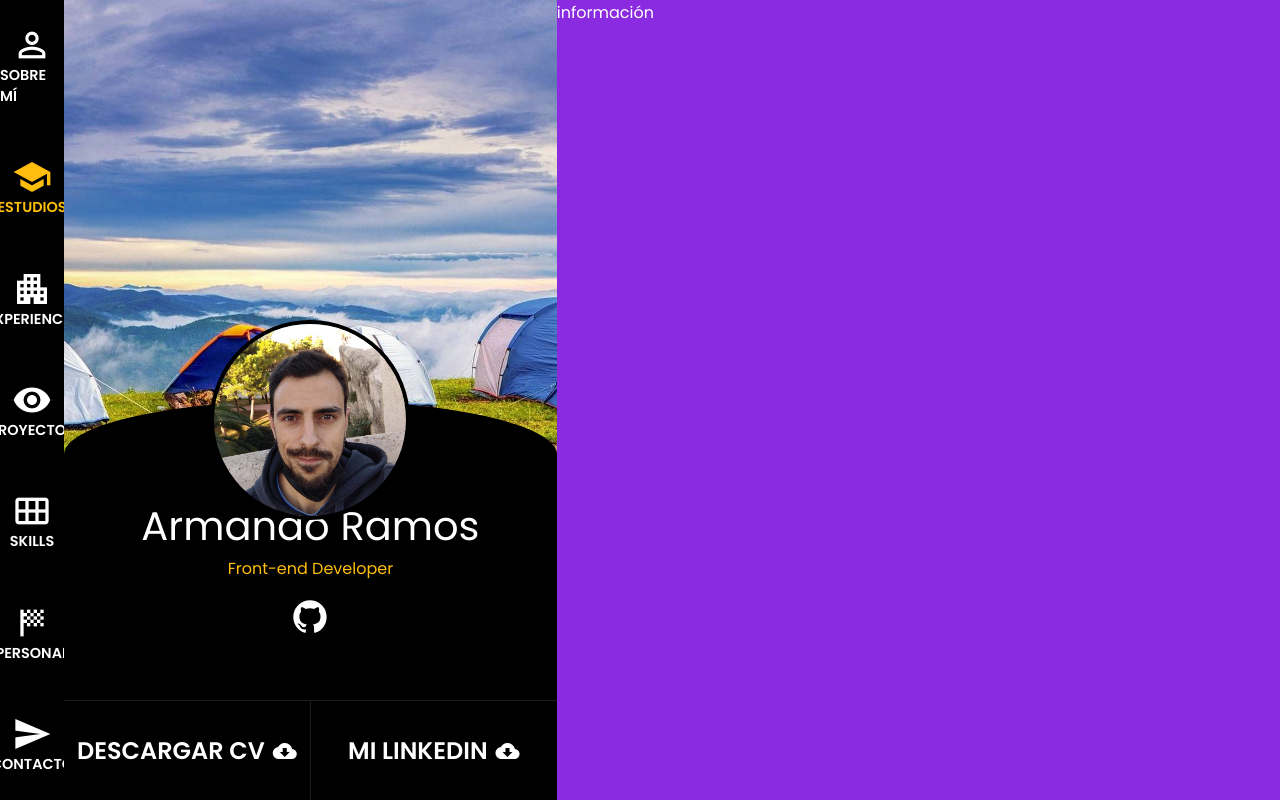
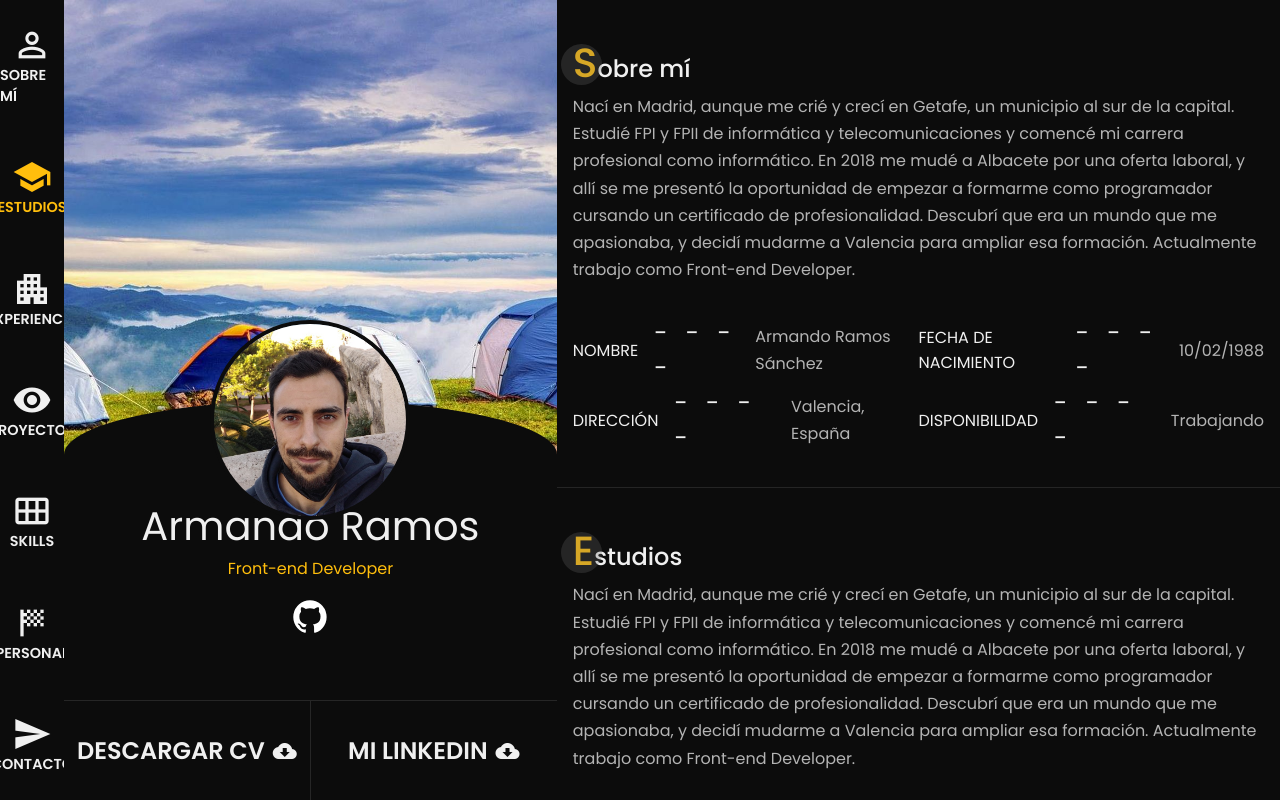
Before and after one commit to aramossanchez/pagina_personal_2, a Next.js app: page / in a window 1280 px wide. Built offline with nearby package versions, Linux system fonts and the light colour scheme.

Commit message:
feat: information with about me done

```diff
--- /dev/null
+++ b/components/information/aboutMe/aboutMe.component.jsx
@@ -0,0 +1,28 @@
+import Image from 'next/image';
+import Link from 'next/link';
+import style from './aboutMe.module.scss';
+
+export default function AboutMeComponent() {
+    return (
+        <article className={style.article}>
+            <div className={style.title_article}>Sobre mí</div>
+            <span className={style.text_article}>
+                Nací en Madrid, aunque me crié y crecí en Getafe, un municipio al sur de la capital. Estudié FPI y FPII de informática y telecomunicaciones y comencé mi carrera profesional como informático. En 2018 me mudé a Albacete por una oferta laboral, y allí se me presentó la oportunidad de empezar a formarme como programador cursando un certificado de profesionalidad. Descubrí que era un mundo que me apasionaba, y decidí mudarme a Valencia para ampliar esa formación. Actualmente trabajo como Front-end Developer.
+            </span>
+            <div className={style.data_article_container}>
+                <div className={style.data_article}>
+                    <span>NOMBRE</span><span className={style.separator_data}>- - - -</span><span className={style.text_article}>Armando Ramos Sánchez</span>
+                </div>
+                <div className={style.data_article}>
+                    <span>FECHA DE NACIMIENTO</span><span className={style.separator_data}>- - - -</span><span className={style.text_article}>10/02/1988</span>
+                </div>
+                <div className={style.data_article}>
+                    <span>DIRECCIÓN</span><span className={style.separator_data}>- - - -</span><span className={style.text_article}>Valencia, España</span>
+                </div>
+                <div className={style.data_article}>
+                    <span>DISPONIBILIDAD</span><span className={style.separator_data}>- - - -</span><span className={style.text_article}>Trabajando</span>
+                </div>
+            </div>
+        </article>
+    )
+}
--- /dev/null
+++ b/components/information/aboutMe/aboutMe.module.scss
@@ -0,0 +1,44 @@
+.article {
+    padding: 2em 1em;
+    border-bottom: 1px solid var(--border_color);
+    .title_article {
+        font-size: 1.5em;
+        font-weight: 500;
+        position: relative;
+        &::first-letter {
+            color: var(--primary_color);
+            font-size: 1.7em;
+        }
+        &:after {
+            position: absolute;
+            top: 0.5em;
+            left: -0.5em;
+            content: '';
+            background-color: var(--border_color);
+            width: 1.7em;
+            height: 1.7em;
+            border-radius: 100px;
+        }
+    }
+    .text_article {
+        line-height: 1.7em;
+        color: var(--font_color_secondary);
+    }
+    .data_article_container {
+        margin-top: 2em;
+        display: grid;
+        grid-template-columns: repeat(2, 1fr);
+        width: 100%;
+        .data_article {
+            display: flex;
+            flex-direction: row;
+            align-items: center;
+            justify-content: flex-start;
+            gap: 1em;
+            .separator_data {
+                word-spacing: 0.5em;
+                font-size: 1.5em;
+            }
+        }
+    }
+}
--- /dev/null
+++ b/components/information/information.component.jsx
@@ -0,0 +1,12 @@
+import style from './information.module.scss';
+import AboutMeComponent from './aboutMe/aboutMe.component';
+import StudiesComponent from './studies/studies.component';
+
+export default function InformationComponent() {
+    return (
+        <section className={style.information_container}>
+            <AboutMeComponent />
+            <StudiesComponent />
+        </section>
+    )
+}
--- /dev/null
+++ b/components/information/information.module.scss
@@ -0,0 +1,9 @@
+.information_container {
+    position: relative;
+    display: flex;
+    flex-direction: column;
+    align-items: flex-start;
+    justify-content: flex-start;
+    width: 100%;
+    overflow-y: auto;
+}
--- /dev/null
+++ b/components/information/studies/studies.component.jsx
@@ -0,0 +1,28 @@
+import Image from 'next/image';
+import Link from 'next/link';
+import style from './studies.module.scss';
+
+export default function StudiesComponent() {
+    return (
+        <article className={style.article}>
+            <div className={style.title_article}>Estudios</div>
+            <span className={style.text_article}>
+                Nací en Madrid, aunque me crié y crecí en Getafe, un municipio al sur de la capital. Estudié FPI y FPII de informática y telecomunicaciones y comencé mi carrera profesional como informático. En 2018 me mudé a Albacete por una oferta laboral, y allí se me presentó la oportunidad de empezar a formarme como programador cursando un certificado de profesionalidad. Descubrí que era un mundo que me apasionaba, y decidí mudarme a Valencia para ampliar esa formación. Actualmente trabajo como Front-end Developer.
+            </span>
+            <div className={style.data_article_container}>
+                <div className={style.data_article}>
+                    <span>NOMBRE</span><span className={style.separator_data}>- - - -</span><span className={style.text_article}>Armando Ramos Sánchez</span>
+                </div>
+                <div className={style.data_article}>
+                    <span>FECHA DE NACIMIENTO</span><span className={style.separator_data}>- - - -</span><span className={style.text_article}>10/02/1988</span>
+                </div>
+                <div className={style.data_article}>
+                    <span>DIRECCIÓN</span><span className={style.separator_data}>- - - -</span><span className={style.text_article}>Valencia, España</span>
+                </div>
+                <div className={style.data_article}>
+                    <span>DISPONIBILIDAD</span><span className={style.separator_data}>- - - -</span><span className={style.text_article}>Trabajando</span>
+                </div>
+            </div>
+        </article>
+    )
+}
--- /dev/null
+++ b/components/information/studies/studies.module.scss
@@ -0,0 +1,44 @@
+.article {
+    padding: 2em 1em;
+    border-bottom: 1px solid var(--border_color);
+    .title_article {
+        font-size: 1.5em;
+        font-weight: 500;
+        position: relative;
+        &::first-letter {
+            color: var(--primary_color);
+            font-size: 1.7em;
+        }
+        &:after {
+            position: absolute;
+            top: 0.5em;
+            left: -0.5em;
+            content: '';
+            background-color: var(--border_color);
+            width: 1.7em;
+            height: 1.7em;
+            border-radius: 100px;
+        }
+    }
+    .text_article {
+        line-height: 1.7em;
+        color: var(--font_color_secondary);
+    }
+    .data_article_container {
+        margin-top: 2em;
+        display: grid;
+        grid-template-columns: repeat(2, 1fr);
+        width: 100%;
+        .data_article {
+            display: flex;
+            flex-direction: row;
+            align-items: center;
+            justify-content: flex-start;
+            gap: 1em;
+            .separator_data {
+                word-spacing: 0.5em;
+                font-size: 1.5em;
+            }
+        }
+    }
+}
--- a/components/menuNavBar/menuNavBar.module.scss
+++ b/components/menuNavBar/menuNavBar.module.scss
@@ -17,6 +17,11 @@
             text-transform: uppercase;
         }
     }
+    .link {
+        &:hover {
+            color: var(--primary_color_hover);
+        }
+    }
     .link_active {
         color: var(--primary_color);
     }
--- a/containers/index.container.tsx
+++ b/containers/index.container.tsx
@@ -1,6 +1,7 @@
 import style from './index.module.scss';
 import MenuNavBarComponent from '../components/menuNavBar/menuNavBar.component';
 import ProfileComponent from '../components/profile/profile.component';
+import InformationComponent from '../components/information/information.component';
 
 export default function IndexContainer() {
   return (
@@ -8,7 +9,7 @@ export default function IndexContainer() {
       <main className={style.index_container}>
         <MenuNavBarComponent />
         <ProfileComponent />
-        <section>información</section>
+        <InformationComponent />
       </main>
     </>
   )
--- a/containers/index.module.scss
+++ b/containers/index.module.scss
@@ -16,6 +16,5 @@
     }
     >section:nth-child(3) {
         width: 56.5vw;
-        background-color: blueviolet;
     }
 }
--- a/styles/globals.scss
+++ b/styles/globals.scss
@@ -5,5 +5,15 @@
     background-color: var(--background_color);
     color: var(--font_color);
     font-family: var(--font_family);
+    ::-webkit-scrollbar {
+      width: 0.5em;
+    }
+    ::-webkit-scrollbar-track {
+      background-color: var(--background_color);
+    }
+    ::-webkit-scrollbar-thumb {
+      background-color: var(--primary_color);
+    }
+
   }
 }
--- a/styles/variables.scss
+++ b/styles/variables.scss
@@ -1,7 +1,9 @@
 :root {
     --font_family: 'Poppins', sans-serif;
-    --background_color: black;
-    --font_color: white;
+    --background_color: rgb(12, 12, 12);
+    --font_color: rgb(240, 240, 240);
+    --font_color_secondary: rgb(180, 180, 180);
     --primary_color: rgb(255, 190, 13);
+    --primary_color_hover: rgb(255, 237, 189);
     --border_color: rgba(107, 107, 107, 0.274);
 }
```
